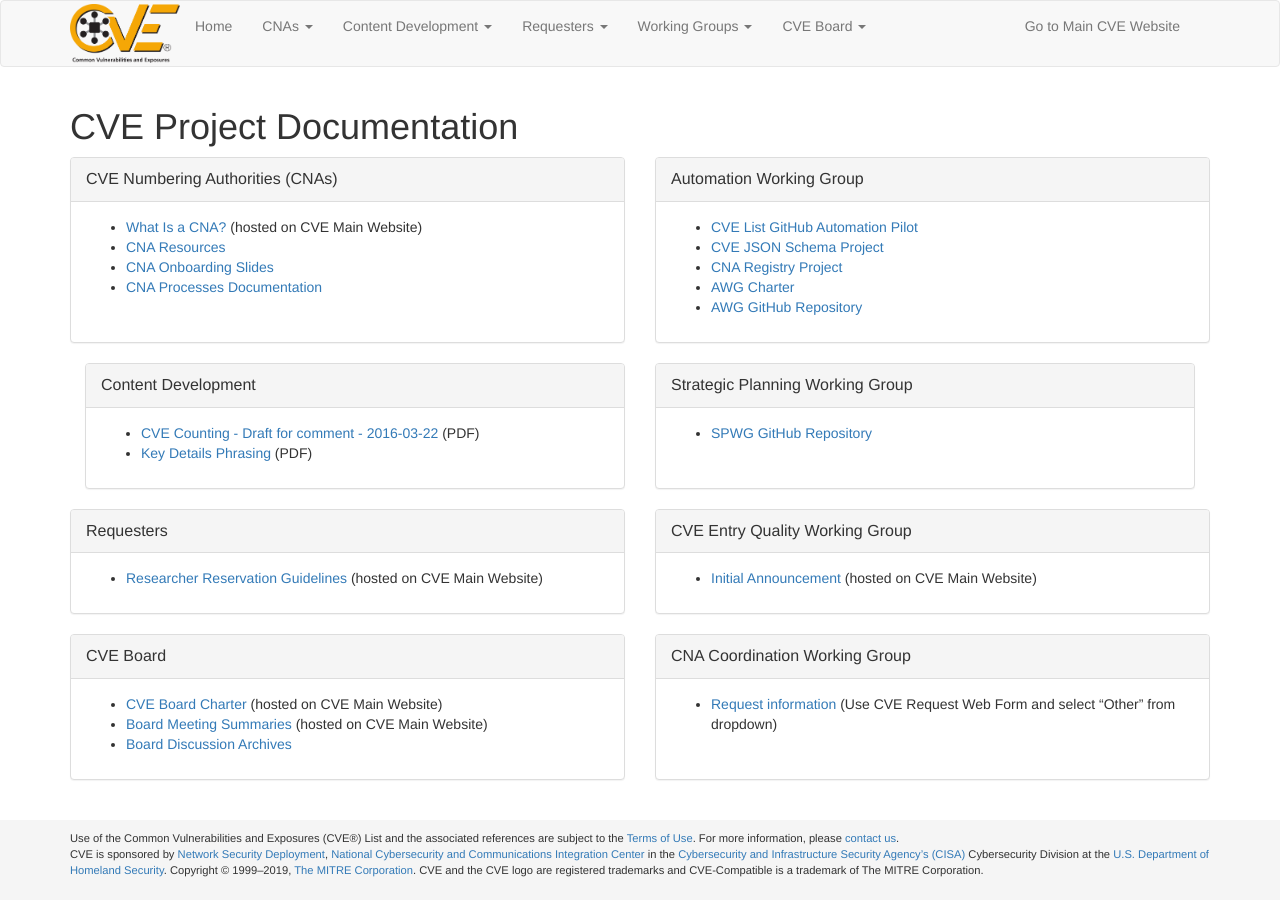
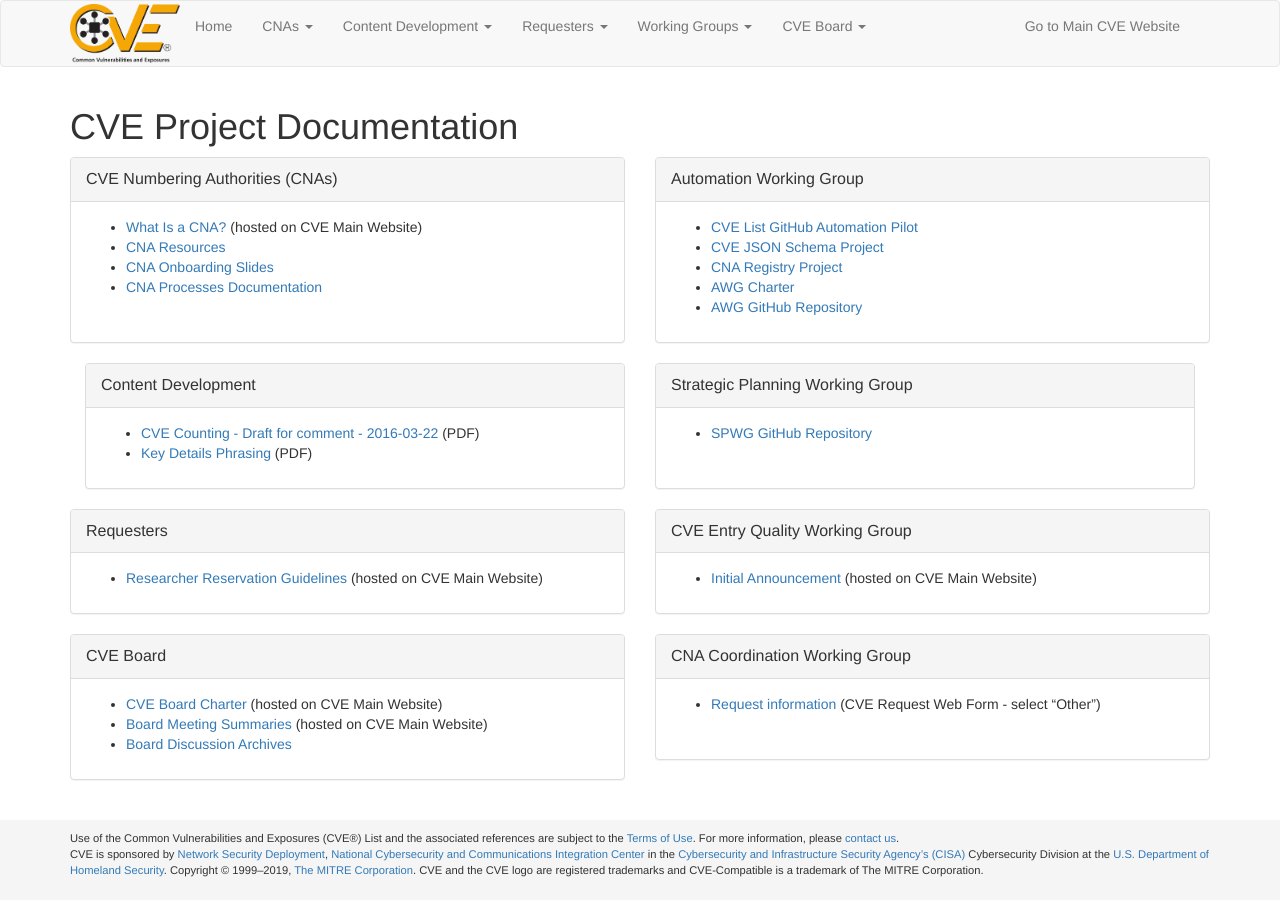
Before and after one commit to CVEProject/cveproject.github.io, a Jekyll site: the page built from docs/index.md, in a window 1280 px wide. Built offline with Jekyll 4.4.1, drawn with Linux system fonts in a browser that asks for light colours; nearby versions of some CDN libraries.

Commit message:
docs index.md

```diff
--- a/docs/index.md
+++ b/docs/index.md
@@ -119,7 +119,7 @@ layout: page
       </div>
       <div class="panel-body">
        <ul>
-         <li markdown="span">[Request information](https://cveform.mitre.org/) (Use CVE Request Web Form and select “Other” from dropdown)</li>
+         <li markdown="span">[Request information](https://cveform.mitre.org/) (CVE Request Web Form - select “Other”)</li>
        </ul>
        <br>
       </div>
```
